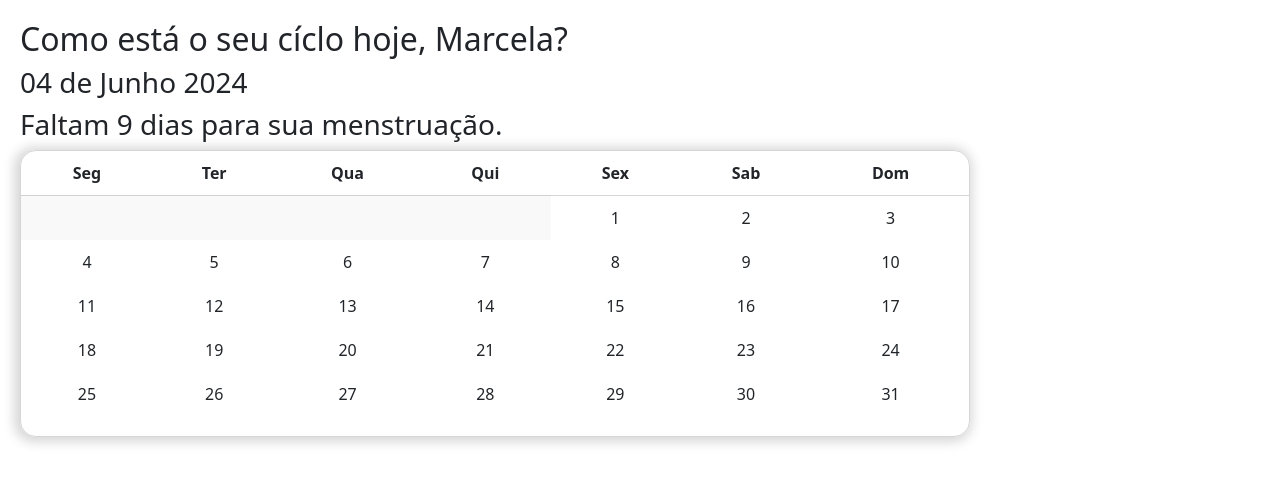
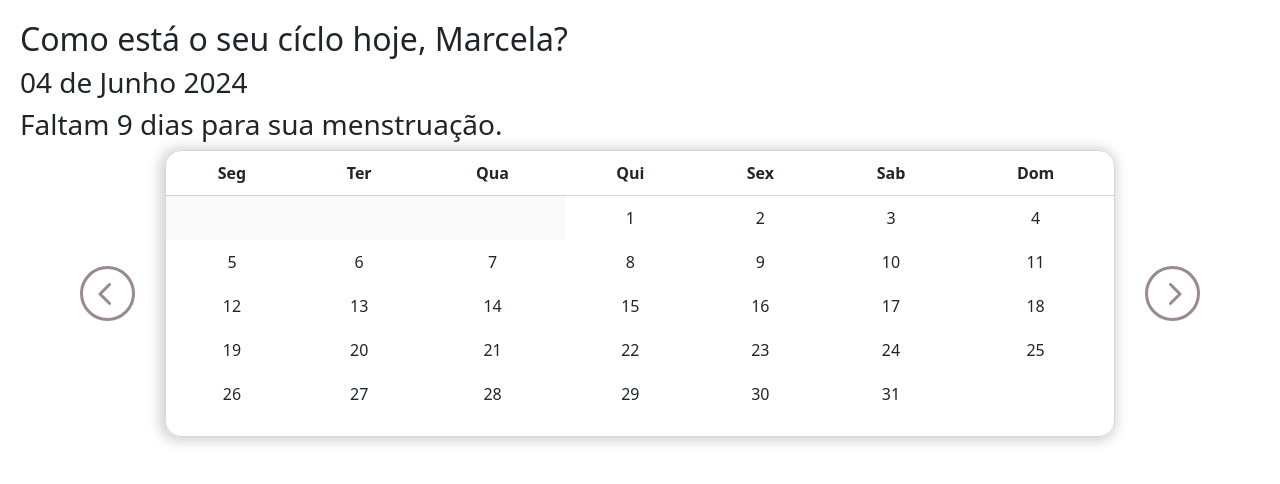
Before and after one commit to SRLB50/Projeto-Integrador-Desenvolvimento-de-Sistema-WEB-Modularizavel, a React (Vite) app in the folder front-end/: page /calendario in a window 1280 px wide. Shown: the top 484 px of the page. Built offline with nearby package versions, Linux system fonts and the light colour scheme.

Commit message:
Feat. Implementação da lógica de calculo de data dinâmica no calendário

```diff
--- a/front-end/src/components/CalendarioComponent/index.jsx
+++ b/front-end/src/components/CalendarioComponent/index.jsx
@@ -1,26 +1,66 @@
+/* eslint-disable */
+import React, { useEffect, useState } from 'react';
+import './index.scss';
+import ArrowLeft from '../../../public/assets/arrow-left.svg'
+import ArrowRight from '../../../public/assets/arrow-right.svg'
 
-/* eslint-disable */
-import React from 'react';
-import './index.scss'; // Importa os estilos para o calendário
+const Calendar = () => {
+  const [currentDate, setCurrentDate] = useState(new Date());
+  const [weeks, setWeeks] = useState([]);
 
-const Calendar = ({ year, month }) => {
-  // Obtém o número de dias no mês
+  const updateCalendar = (date) => {
+    const year = date.getFullYear();
+    const month = date.getMonth();
+
+    // Obtém o número de dias no mês usando de referência o ultimo dia
     const daysInMonth = new Date(year, month + 1, 0).getDate();
+
     // Obtém o dia da semana do primeiro dia do mês
     const firstDayOfMonth = new Date(year, month, 1).getDay();
 
-  // Cria um array com os dias do mês, iniciando do primeiro dia da semana
+    // Cria um array com os dias do mês de referência
     const days = Array.from({ length: daysInMonth }, (_, i) => i + 1);
-  const leadingEmptyCells = Array(firstDayOfMonth).fill(null);
+
+    // Calcula os dias que devem ficar em branco no calendário tendo segunda-feira como inicio
+    const leadingEmptyCells = Array((firstDayOfMonth + 6) % 7).fill(null);
+
+
+    console.log(firstDayOfMonth, 'firstDayOfMonth')
+    console.log((firstDayOfMonth + 6), 'calc')
+    console.log(((firstDayOfMonth + 6) % 7), 'teste')
+
+    // mescla os dois arrays
     const calendarDays = [...leadingEmptyCells, ...days];
 
-  // Divide os dias em semanas
-  const weeks = [];
+    // Divide os dias em semanas para renderizar na tabela
+    const newWeeks = [];
     while (calendarDays.length) {
-    weeks.push(calendarDays.splice(0, 7));
+      newWeeks.push(calendarDays.splice(0, 7));
     }
 
+    setWeeks(newWeeks);
+  };
+
+  useEffect(() => {
+    updateCalendar(currentDate);
+
+    //Realizando a limpeza do componente
+    return () => {}
+  }, [currentDate]);
+
+  const handleGetMonth = (action) => {
+    const month = action == 'next' ? currentDate.getMonth() + 1 : currentDate.getMonth() - 1
+    setCurrentDate(new Date(currentDate.getFullYear(), month, 1));
+  };
+
   return (
+    <div className="container-calendar-structure">
+      <img
+        src={ArrowLeft}
+        onClick={() => handleGetMonth('previous')}
+        className="arrow"
+        alt="seta para a esquerda"
+      />
       <div className="calendar-container">
         <table className="calendar">
           <thead>
@@ -38,8 +78,8 @@ const Calendar = ({ year, month }) => {
             {weeks.map((week, i) => (
               <tr key={i}>
                 {week.map((day, index) => (
-                <td key={index} className={day ? '' : 'empty-cell'}>
-                  {day}
+                  <td key={index} className={day ? "standart-cell" : "empty-cell"}>
+                    <span className="standart-day">{day}</span>
                   </td>
                 ))}
               </tr>
@@ -47,6 +87,13 @@ const Calendar = ({ year, month }) => {
           </tbody>
         </table>
       </div>
+      <img
+        src={ArrowRight}
+        onClick={() => { handleGetMonth('next') }}
+        className="arrow"
+        alt="seta para a direita"
+      />
+    </div>
   );
 };
 
--- a/front-end/src/components/CalendarioComponent/index.scss
+++ b/front-end/src/components/CalendarioComponent/index.scss
@@ -1,5 +1,17 @@
 
 /*estilização para componente de calendário*/
+
+.container-calendar-structure {
+  display: flex;
+  justify-content: center;
+  align-items: center;
+  width: 100%;
+
+  .arrow {
+    margin: 0px 30px 0px 30px;
+    cursor: pointer;
+  }
+
   .calendar-container {
     width: 100%;
     max-width: 950px;
@@ -30,4 +42,9 @@
       background-color: #f9f9f9;
     }
 
+    .standart-day {
+      cursor: pointer;
     }
+
+  }
+}
```
Also changed, not shown: front-end/public/assets/arrow-left.svg (added), front-end/public/assets/arrow-right.svg (added). Lines whose indentation alone changed are shown as unchanged.
